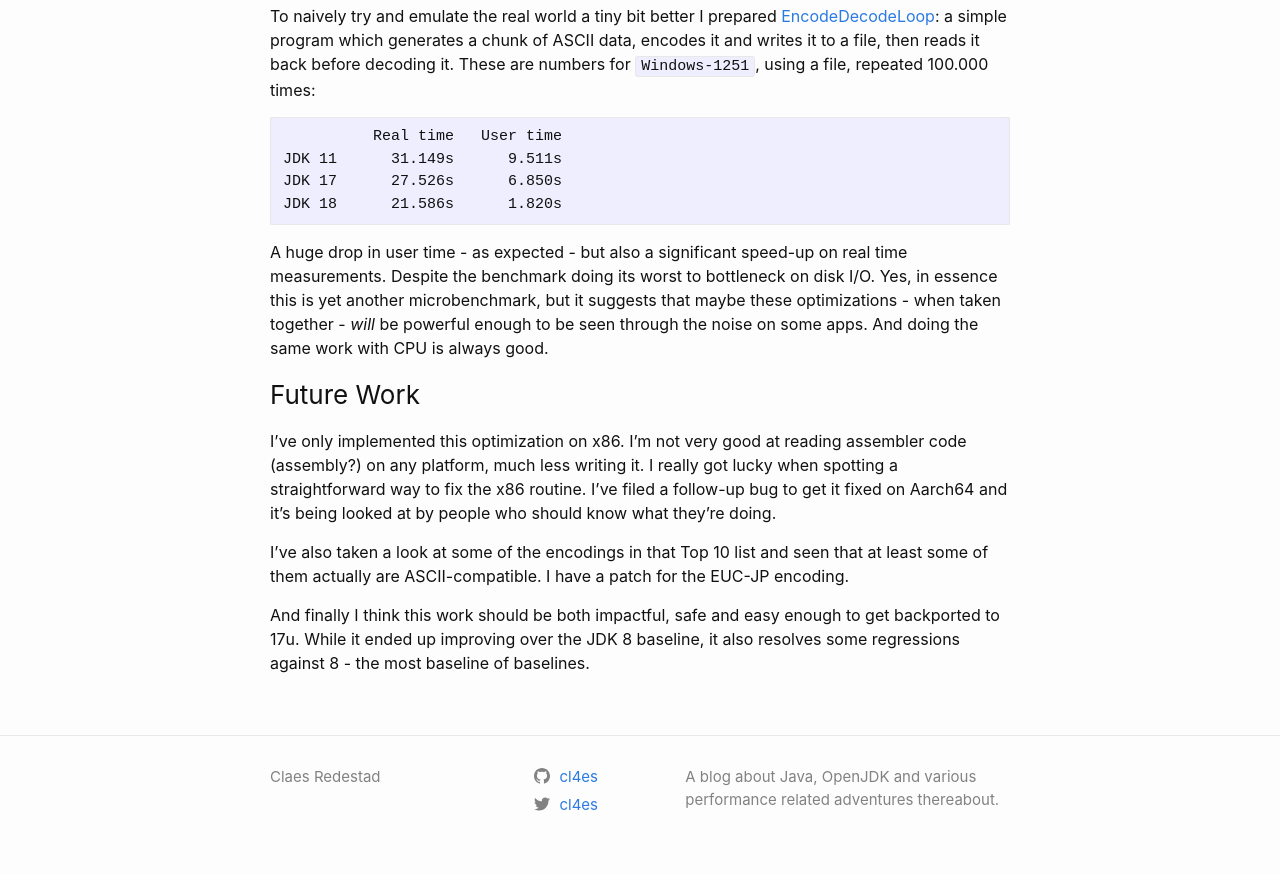
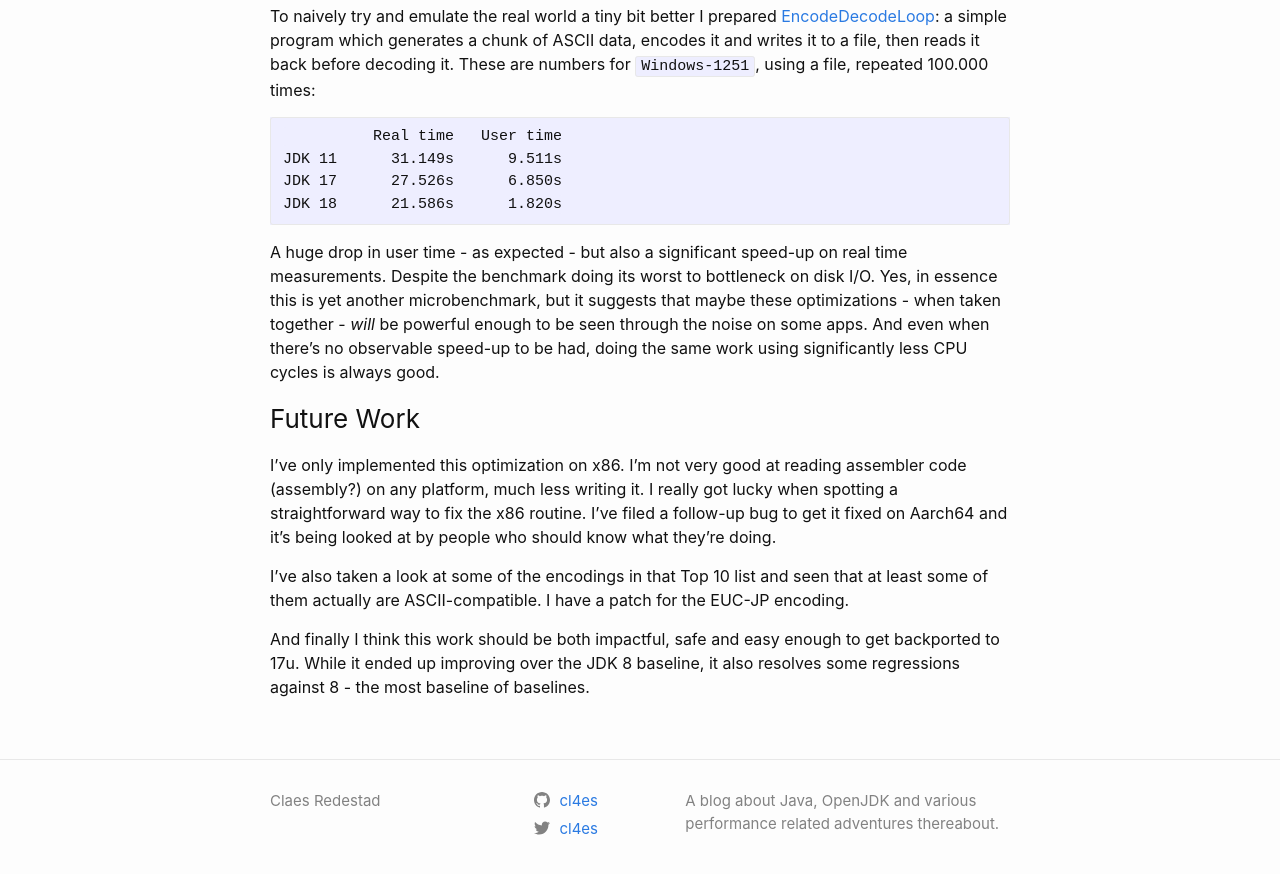
Before and after one commit to cl4es/cl4es.github.io, a Jekyll site: the page built from _posts/2021-10-17-Faster-Charset-Encoding.md, in a window 1280 px wide and 900 px high, scrolled down 5331 px. Shown: the top 874 px of the window. Built offline with Jekyll 4.4.1, drawn with Linux system fonts in a browser that asks for light colours; comment, search, counter and statistics services are not loaded.

Commit message:
Fix broken link, minor edits

````diff
--- a/_posts/2021-10-17-Faster-Charset-Encoding.md
+++ b/_posts/2021-10-17-Faster-Charset-Encoding.md
@@ -13,7 +13,7 @@ This is a technical read, but also a story about the process of failing and tryi
 
 ### Decoding / Encoding
 
-I've previously blogged about some JDK 17 improvements to [charset decoding](https://cl4es.github.io/2021/02/23/Faster-Charset-Decoding.html), where I used intrinsics originally added to optimize [JEP 254](Compact Strings) in a few places - seeing speed-up of 10x or more.
+I've previously blogged about some JDK 17 improvements to [charset decoding](https://cl4es.github.io/2021/02/23/Faster-Charset-Decoding.html), where I used intrinsics originally added to optimize [JEP 254](https://openjdk.java.net/jeps/254) in a few places - seeing speed-up of 10x or more.
 
 But dealing with text is a two-way street. When turning some text data into `char`s the Java APIs _decode_ into an internal representation (which since JEP 254 is either ISO-8859-1 or a variant of UTF-16). When communicating with the outside world, those `char`s will have to be _encoded_ from the internal representation into whichever character is expected out there.
 
@@ -170,7 +170,7 @@ JDK 17      27.526s      6.850s
 JDK 18      21.586s      1.820s
 ```
 
-A huge drop in user time - as expected - but also a significant speed-up on real time measurements. Despite the benchmark doing its worst to bottleneck on disk I/O. Yes, in essence this is yet another microbenchmark, but it suggests that maybe these optimizations - when taken together - _will_ be powerful enough to be seen through the noise on some apps. And doing the same work with CPU is always good.
+A huge drop in user time - as expected - but also a significant speed-up on real time measurements. Despite the benchmark doing its worst to bottleneck on disk I/O. Yes, in essence this is yet another microbenchmark, but it suggests that maybe these optimizations - when taken together - _will_ be powerful enough to be seen through the noise on some apps. And even when there's no observable speed-up to be had, doing the same work using significantly less CPU cycles is always good.
 
 ### Future Work
 
````
